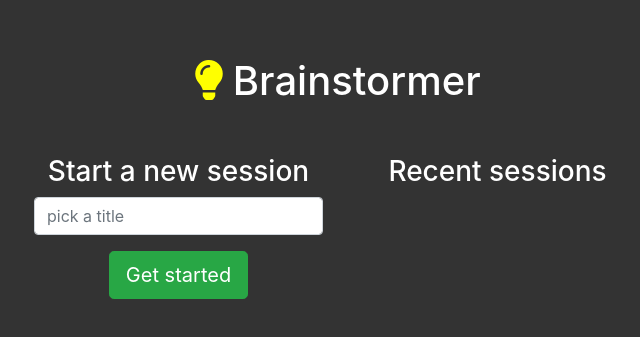
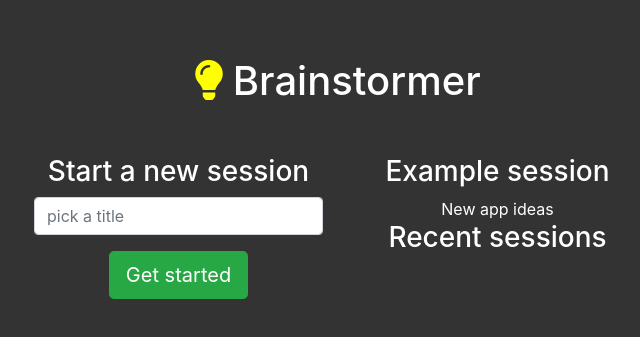
Before and after one commit to nvtdev/brainstormer, an Angular app in the folder angular-src/: page / in a window 1280 px wide. Shown: the part 159-496 px from the top of the page, without its empty margins (302-942 px from the left). Built offline with nearby package versions, Linux system fonts and the light colour scheme.

Commit message:
Adding example session

```diff
--- a/angular-src/src/app/components/homepage/homepage.component.html
+++ b/angular-src/src/app/components/homepage/homepage.component.html
@@ -20,6 +20,10 @@
       </main>
     </div>
     <div class="col-sm-6">
+      <h3 class="cover-heading">Example session</h3>
+      <div class="recent-session">
+        <a href="/session/5ad374160e020a08945c5a29">New app ideas</a>
+      </div>
       <h3 class="cover-heading">Recent sessions</h3>
       <div *ngFor="let session of recentSessions" class="recent-session">
         <a href="/session/{{session._id}}">{{session.title}}</a>
```
